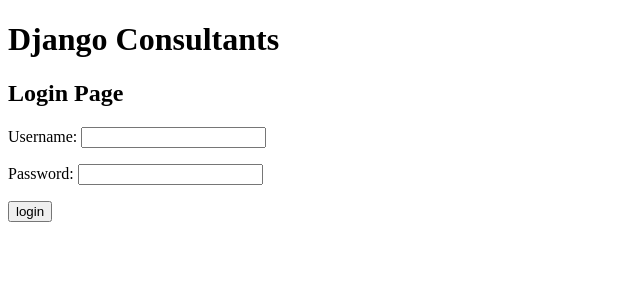
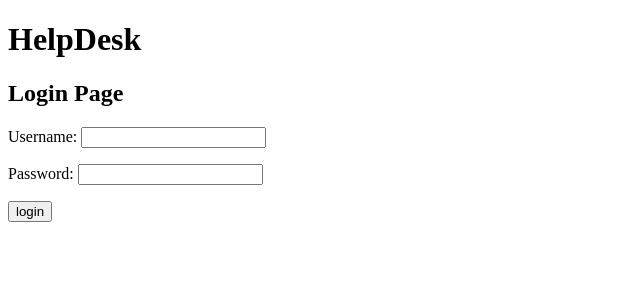
Before and after one commit to evaldasc/helpdesk_002, a Django app: template templates/registration/login.html in a window 1280 px wide. Shown: the top 300 px of the page, without its empty margins (0-640 px from the left). Run offline with Django 3.2, Linux system fonts and the light colour scheme; the template is opened without the code that fills it, so the values that code supplies are empty, except form fields; tables that the repository leaves empty hold one stand-in row (values such as "Sample post"); form fields are guessed from the names that the template uses; parts of the project's set-up code (start-up, migrations or seed data) failed here and were passed over.

Commit message:
test commit

```diff
--- a/templates/registration/login.html
+++ b/templates/registration/login.html
@@ -6,12 +6,12 @@
 {% endcomment %}
 
 {% block head %}
-    <title>Django Consultants | Login</title>
+    <title>Login</title>
 {% endblock %}
 
 {% block body %}
     <header>
-        <h1>Django Consultants</h1>
+        <h1>HelpDesk</h1>
         <h2>Login Page</h2>
     </header>
 
```
